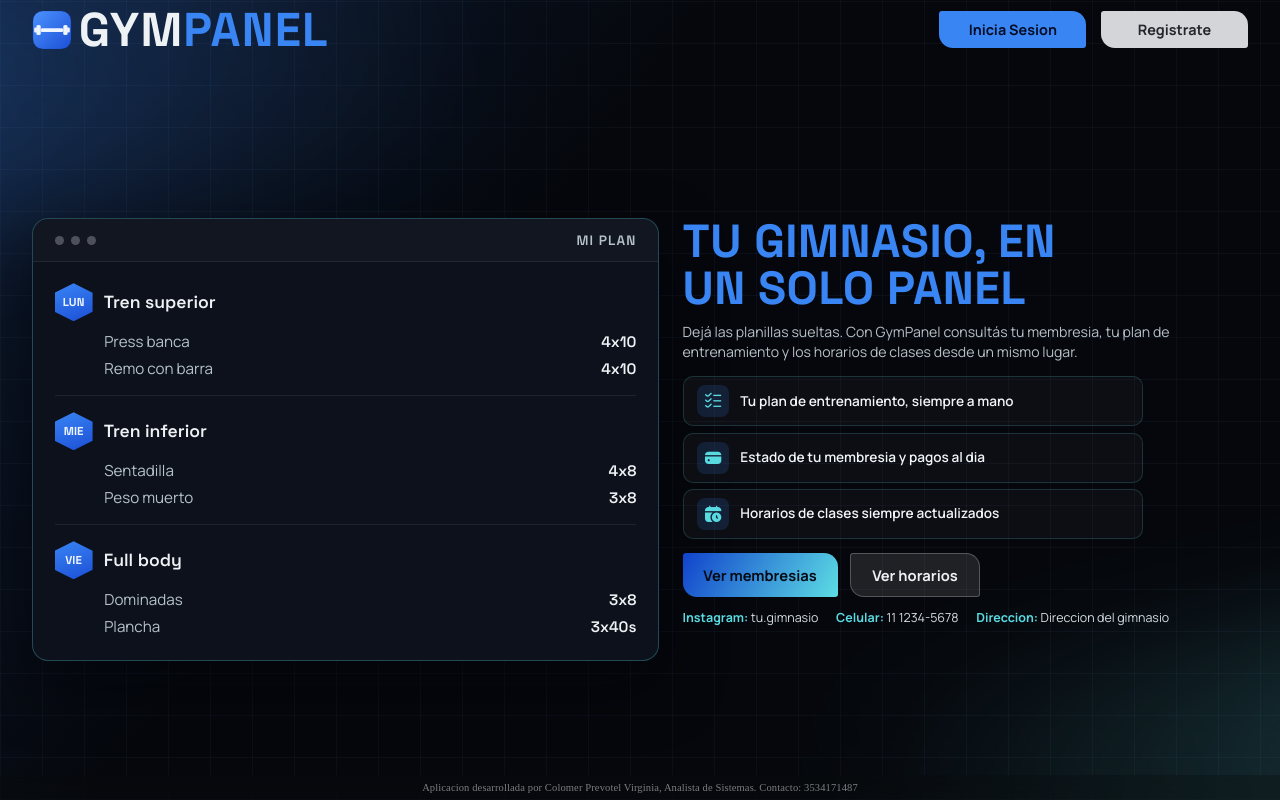
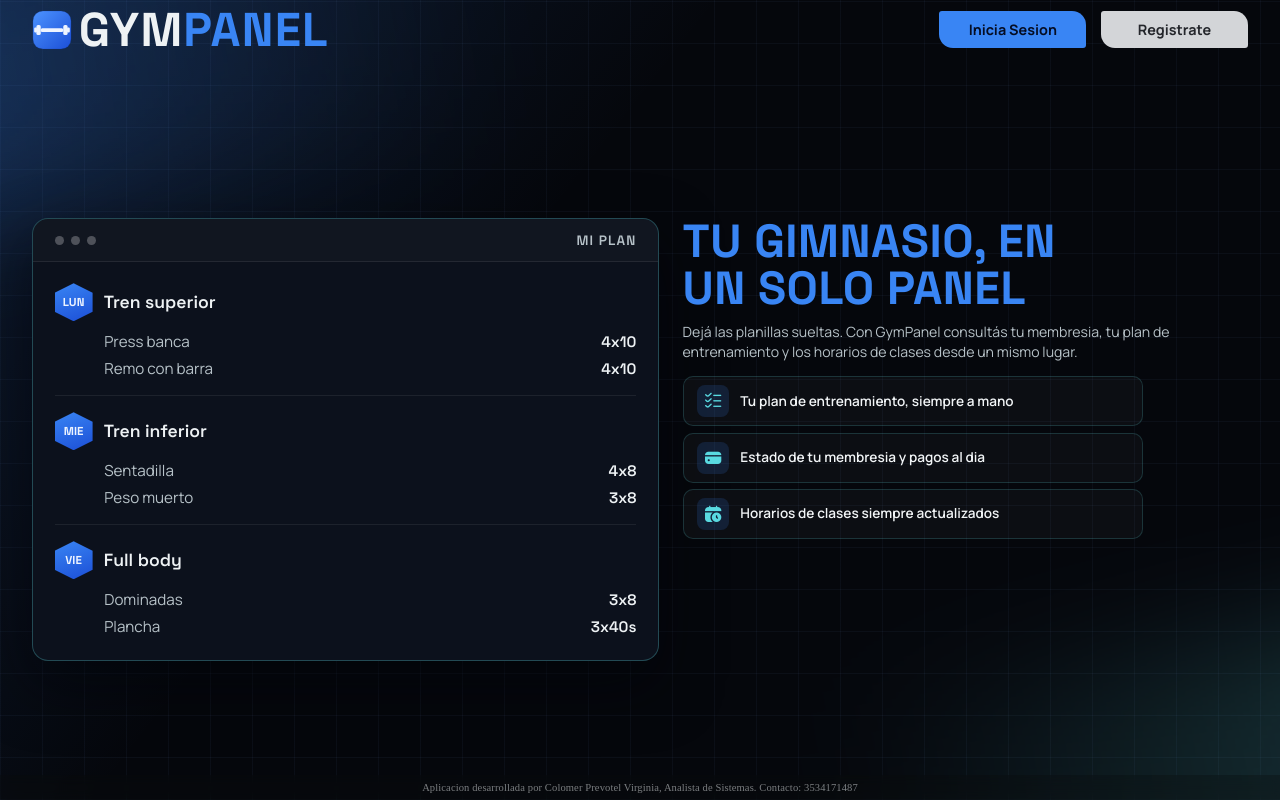
Before and after one commit to Virginiacolomer/GymPanel2, an Angular app in the folder frontend/: page / in a window 1280 px wide. Built offline with nearby package versions, Linux system fonts and the light colour scheme.

Commit message:
Remove membresias/horarios CTAs and contact info from home page
That info now lives per-gym behind login (menu-cliente), not as
generic placeholders on the public landing page.

```diff
--- a/frontend/src/app/pages/pagina-inicio/pagina-inicio.css
+++ b/frontend/src/app/pages/pagina-inicio/pagina-inicio.css
@@ -260,60 +260,6 @@
 	border-radius: 50%;
 }
 
-/* Boton CTA principal debajo de las tarjetas. */
-.cta-group {
-	display: flex;
-	flex-wrap: wrap;
-	gap: 0.8rem;
-	max-width: 100%;
-}
-
-.cta {
-	display: inline-flex;
-	align-items: center;
-	justify-content: center;
-	border-radius: 3px 14px 3px 14px;
-	padding: 0.68rem 1.3rem;
-	font-size: 0.92rem;
-	font-weight: 700;
-	text-decoration: none;
-	transition: transform 170ms ease, box-shadow 170ms ease;
-	max-width: 100%;
-	box-sizing: border-box;
-}
-
-.cta-primary {
-	background: linear-gradient(120deg, #1143cc, #5ddde4);
-	color: #060b16;
-}
-
-.cta-secondary {
-	background: rgba(217, 218, 221, 0.12);
-	border: 1px solid rgba(217, 218, 221, 0.28);
-	color: #eef2f4;
-}
-
-/* Hover del CTA para dar sensacion de elevacion. */
-.cta:hover {
-	transform: translateY(-2px);
-	box-shadow: 0 10px 24px rgba(67, 147, 255, 0.24);
-}
-
-.home-contact {
-	margin-top: 0.75rem;
-	display: flex;
-	flex-wrap: wrap;
-	gap: 0.3rem 1.1rem;
-	font-size: 0.78rem;
-	line-height: 1.4;
-	color: #d4dde1;
-	max-width: 520px;
-}
-
-.home-contact strong {
-	color: var(--green-soft);
-}
-
 /* Tarjeta que muestra una vista previa del plan (sin fotografias). Ocupa todo su ancho de columna. */
 .panel-preview {
 	width: 100%;
@@ -481,14 +427,6 @@
 	.hero-copy p {
 		margin-bottom: 1.2rem;
 	}
-
-	.cta {
-		width: 100%;
-	}
-
-	.home-contact {
-		font-size: 0.89rem;
-	}
 }
 
 /* Mobile chico: reduce paddings, logo, tipografias y altura de imagen. */
@@ -509,10 +447,6 @@
 		font-size: 1.86rem;
 	}
 
-	.cta {
-		width: 100%;
-	}
-
 	.panel-preview {
 		border-radius: 14px;
 	}
--- a/frontend/src/app/pages/pagina-inicio/pagina-inicio.html
+++ b/frontend/src/app/pages/pagina-inicio/pagina-inicio.html
@@ -37,17 +37,6 @@
 					</section>
 				</div>
 
-				<!-- Botones principales de acceso a membresias y horarios. -->
-				<div class="cta-group">
-					<a class="cta cta-primary" href="/membresias">Ver membresias</a>
-					<a class="cta cta-secondary" href="/horarios">Ver horarios</a>
-				</div>
-
-				<div class="home-contact" aria-label="Informacion de contacto">
-					<span><strong>Instagram:</strong> {{ gymContact.instagram }}</span>
-					<span><strong>Celular:</strong> {{ gymContact.phone }}</span>
-					<span><strong>Direccion:</strong> {{ gymContact.address }}</span>
-				</div>
 			</article>
 
 			<!-- Columna visual: vista previa del plan de entrenamiento, sin fotografias. -->
--- a/frontend/src/app/pages/pagina-inicio/pagina-inicio.ts
+++ b/frontend/src/app/pages/pagina-inicio/pagina-inicio.ts
@@ -1,7 +1,6 @@
 import { Component } from '@angular/core';
 import { PageHeaderComponent } from '../../shared/page-header/page-header';
 import { PageBgComponent } from '../../shared/page-bg/page-bg';
-import { environment } from '../../../environments/environment';
 
 // Componente de la pantalla principal (home/landing).
 @Component({
@@ -16,7 +15,4 @@ import { environment } from '../../../environments/environment';
   // Hoja de estilos especifica del componente.
   styleUrl: './pagina-inicio.css',
 })
-export class PaginaInicio {
-  // Datos de contacto del gimnasio, configurables por instancia en los archivos de environment.
-  readonly gymContact = environment.gymContact;
-}
+export class PaginaInicio {}
--- a/frontend/src/environments/environment.prod.ts
+++ b/frontend/src/environments/environment.prod.ts
@@ -1,9 +1,4 @@
 export const environment = {
   production: true,
   apiBaseUrl: 'https://gympanel-production.up.railway.app',
-  gymContact: {
-    instagram: 'tu.gimnasio',
-    phone: '11 1234-5678',
-    address: 'Direccion del gimnasio',
-  },
 };
--- a/frontend/src/environments/environment.ts
+++ b/frontend/src/environments/environment.ts
@@ -1,9 +1,4 @@
 export const environment = {
   production: false,
   apiBaseUrl: 'http://localhost:3000',
-  gymContact: {
-    instagram: 'tu.gimnasio',
-    phone: '11 1234-5678',
-    address: 'Direccion del gimnasio',
-  },
 };
```
